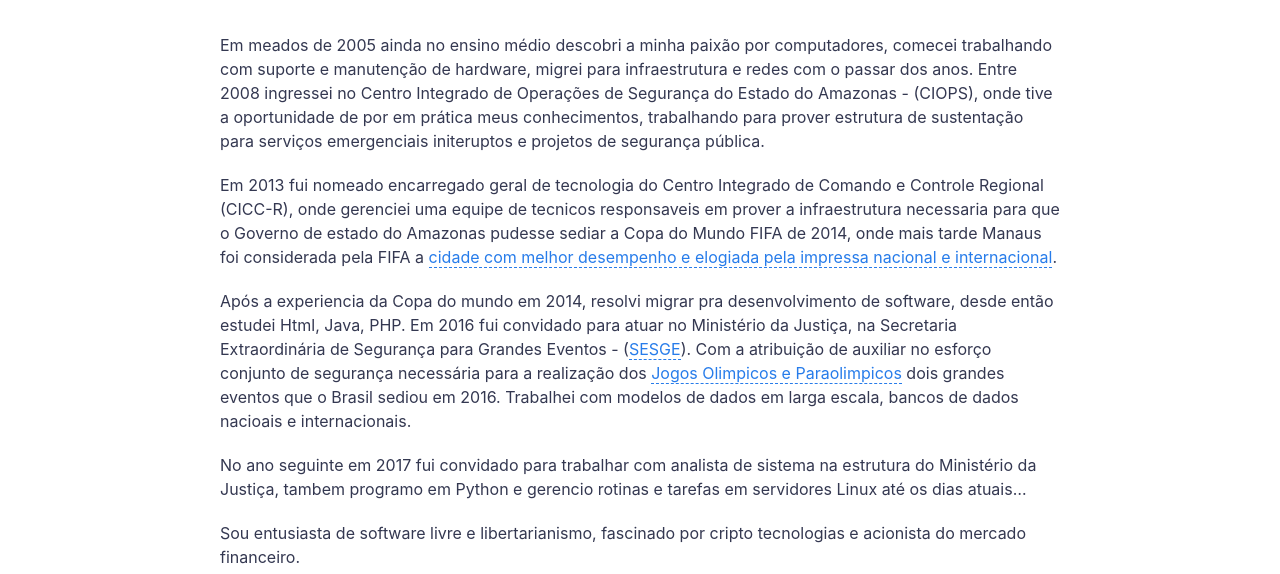
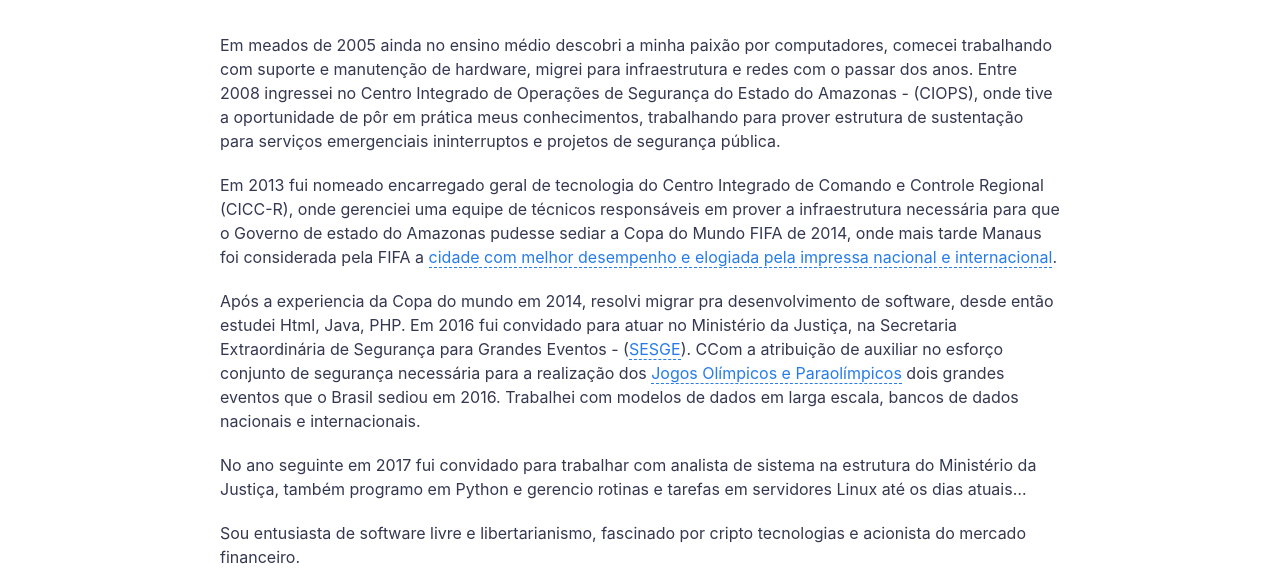
Before and after one commit to richardnixonafj/richardnixonafj.github.io.old, a Jekyll site: the page built from about.md, in a window 1280 px wide. Shown: the part 387-961 px from the top of the page. Built offline with Jekyll 4.4.1, drawn with Linux system fonts in a browser that asks for light colours.

Commit message:
Update about.md
fix typos

```diff
--- a/about.md
+++ b/about.md
@@ -3,13 +3,13 @@
 title: Sobre mim / About Me
 permalink: /about/
 ---
-Em meados de 2005 ainda no ensino médio descobri a minha paixão por computadores, comecei trabalhando com suporte e manutenção de hardware, migrei para infraestrutura e redes com o passar dos anos. Entre 2008 ingressei no Centro Integrado de Operações de Segurança do Estado do Amazonas - (CIOPS), onde tive a oportunidade de por em prática meus conhecimentos, trabalhando para prover estrutura de sustentação para serviços emergenciais initeruptos e projetos de segurança pública.
+Em meados de 2005 ainda no ensino médio descobri a minha paixão por computadores, comecei trabalhando com suporte e manutenção de hardware, migrei para infraestrutura e redes com o passar dos anos. Entre 2008 ingressei no Centro Integrado de Operações de Segurança do Estado do Amazonas - (CIOPS), onde tive a oportunidade de pôr em prática meus conhecimentos, trabalhando para prover estrutura de sustentação para serviços emergenciais ininterruptos e projetos de segurança pública.
 
-Em 2013 fui nomeado encarregado geral de tecnologia do Centro Integrado de Comando e Controle Regional (CICC-R), onde gerenciei uma equipe de tecnicos responsaveis em prover a infraestrutura necessaria para que o Governo de estado do Amazonas pudesse sediar a Copa do Mundo FIFA de 2014, onde mais tarde Manaus foi considerada pela FIFA a [cidade com melhor desempenho e elogiada pela impressa nacional e internacional](https://esportes.estadao.com.br/blogs/selecao-universitaria/fifa-aponta-manaus-como-a-cidade-sede-com-o-melhor-desempenho-na-copa/).
+Em 2013 fui nomeado encarregado geral de tecnologia do Centro Integrado de Comando e Controle Regional (CICC-R), onde gerenciei uma equipe de técnicos responsáveis em prover a infraestrutura necessária para que o Governo de estado do Amazonas pudesse sediar a Copa do Mundo FIFA de 2014, onde mais tarde Manaus foi considerada pela FIFA a [cidade com melhor desempenho e elogiada pela impressa nacional e internacional](https://esportes.estadao.com.br/blogs/selecao-universitaria/fifa-aponta-manaus-como-a-cidade-sede-com-o-melhor-desempenho-na-copa/).
 
-Após a experiencia da Copa do mundo em 2014, resolvi migrar pra desenvolvimento de software, desde então estudei Html, Java, PHP. Em 2016 fui convidado para atuar no Ministério da Justiça, na Secretaria Extraordinária de Segurança para Grandes Eventos - ([SESGE](http://www.planalto.gov.br/ccivil_03/_Ato2011-2014/2011/Decreto/D7538.htm)). Com a atribuição de auxiliar no esforço conjunto de segurança necessária para a realização dos [Jogos Olimpicos e Paraolimpicos](https://extra.globo.com/noticias/brasil/rio-vai-sediar-olimpiada-de-2016-343031.html) dois grandes eventos que o Brasil sediou em 2016. Trabalhei com modelos de dados em larga escala, bancos de dados nacioais e internacionais.
+Após a experiencia da Copa do mundo em 2014, resolvi migrar pra desenvolvimento de software, desde então estudei Html, Java, PHP. Em 2016 fui convidado para atuar no Ministério da Justiça, na Secretaria Extraordinária de Segurança para Grandes Eventos - ([SESGE](http://www.planalto.gov.br/ccivil_03/_Ato2011-2014/2011/Decreto/D7538.htm)). CCom a atribuição de auxiliar no esforço conjunto de segurança necessária para a realização dos [Jogos Olímpicos e Paraolímpicos](https://extra.globo.com/noticias/brasil/rio-vai-sediar-olimpiada-de-2016-343031.html) dois grandes eventos que o Brasil sediou em 2016. Trabalhei com modelos de dados em larga escala, bancos de dados nacionais e internacionais.
 
-No ano seguinte em 2017 fui convidado para trabalhar com analista de sistema na estrutura do Ministério da Justiça, tambem programo em Python e gerencio rotinas e tarefas em servidores Linux até os dias atuais...
+No ano seguinte em 2017 fui convidado para trabalhar com analista de sistema na estrutura do Ministério da Justiça, também programo em Python e gerencio rotinas e tarefas em servidores Linux até os dias atuais…
 
 Sou entusiasta de software livre e libertarianismo, fascinado por cripto tecnologias e acionista do mercado financeiro.
 
```
